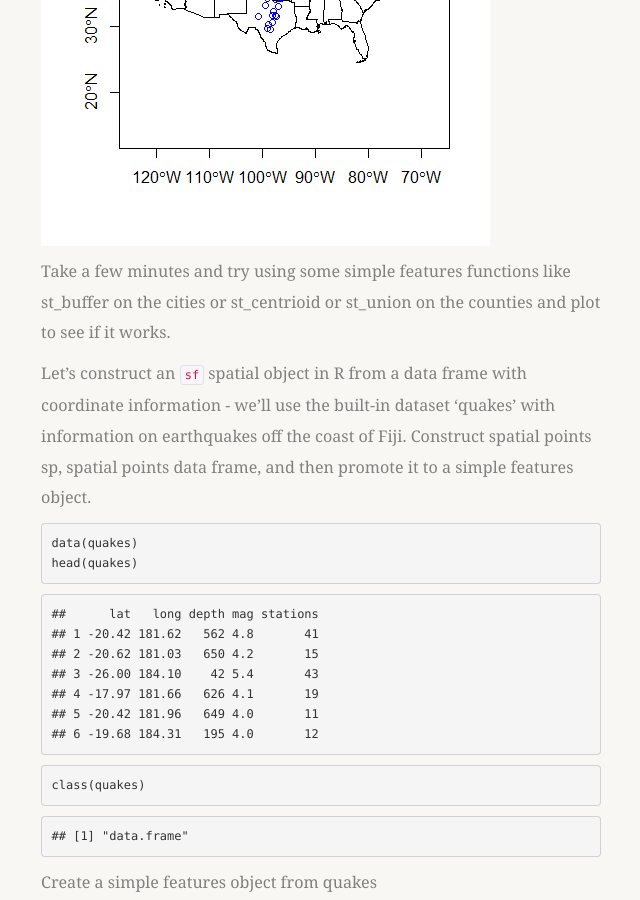
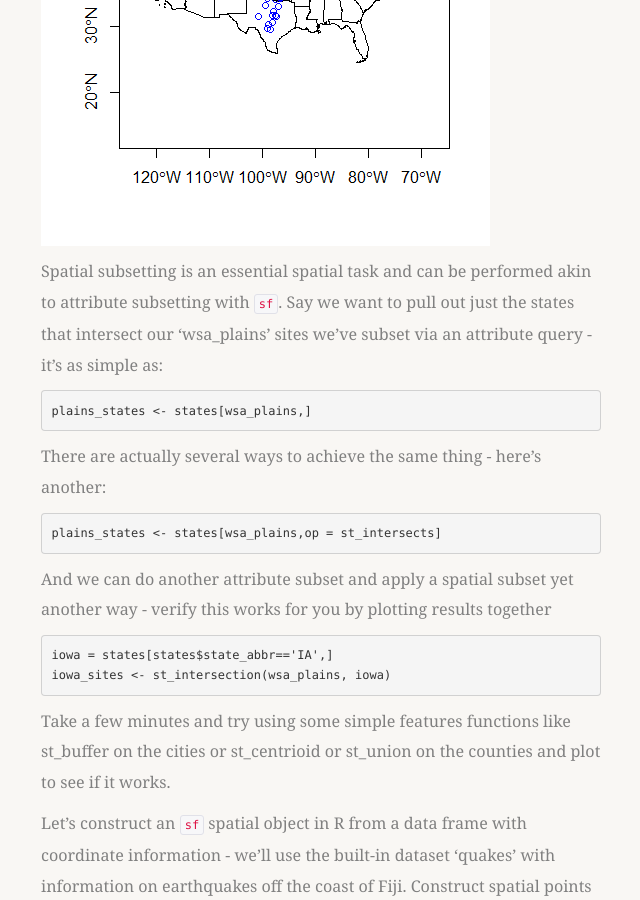
Before and after one commit to mhweber/AWRA_GIS_R_Workshop, a Jekyll site: the page built from _posts/2018-04-22-05-Spatial-Data-In-R-sf.md, in a window 1280 px wide and 900 px high, scrolled down 5121 px. Shown: the whole window, without its empty margins (389-1029 px from the left). Built offline with Jekyll 4.4.1, drawn with Linux system fonts in a browser that asks for light colours; nearby versions of some CDN libraries; some web fonts are replaced; library files that are not in the unit come from our copies.

Commit message:
Added some more...

````diff
--- a/_posts/2018-04-22-05-Spatial-Data-In-R-sf.md
+++ b/_posts/2018-04-22-05-Spatial-Data-In-R-sf.md
@@ -152,6 +152,24 @@ plot(wsa_plains$geometry, col='blue',add=TRUE)
 
 ![States_WSASites.png](/AWRA_GIS_R_Workshop/figure/States_WSASites.png)
 
+Spatial subsetting is an essential spatial task and can be performed akin to attribute subsetting with `sf`.  Say we want to pull out just the states that intersect our 'wsa_plains' sites we've subset via an attribute query - it's as simple as:
+
+```r
+plains_states <- states[wsa_plains,]
+```
+
+There are actually several ways to achieve the same thing - here's another:
+
+```r
+plains_states <- states[wsa_plains,op = st_intersects]
+```
+
+And we can do another attribute subset and apply a spatial subset yet another way - verify this works for you by plotting results together
+
+```r
+iowa = states[states$state_abbr=='IA',]
+iowa_sites <- st_intersection(wsa_plains, iowa)
+```
 
 Take a few minutes and try using some simple features functions like st_buffer on the cities or st_centrioid or st_union on the counties and plot to see if it works.
 
````
